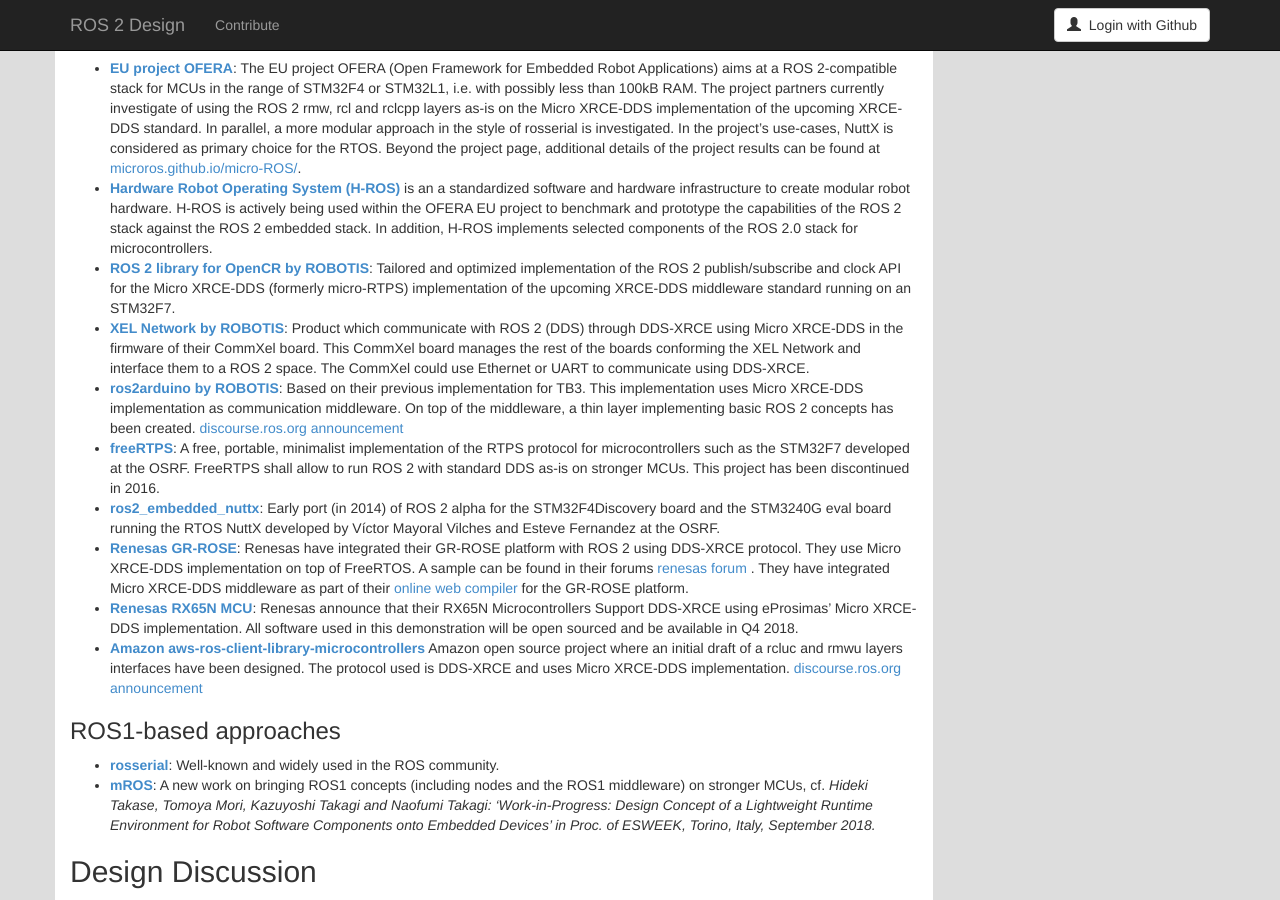
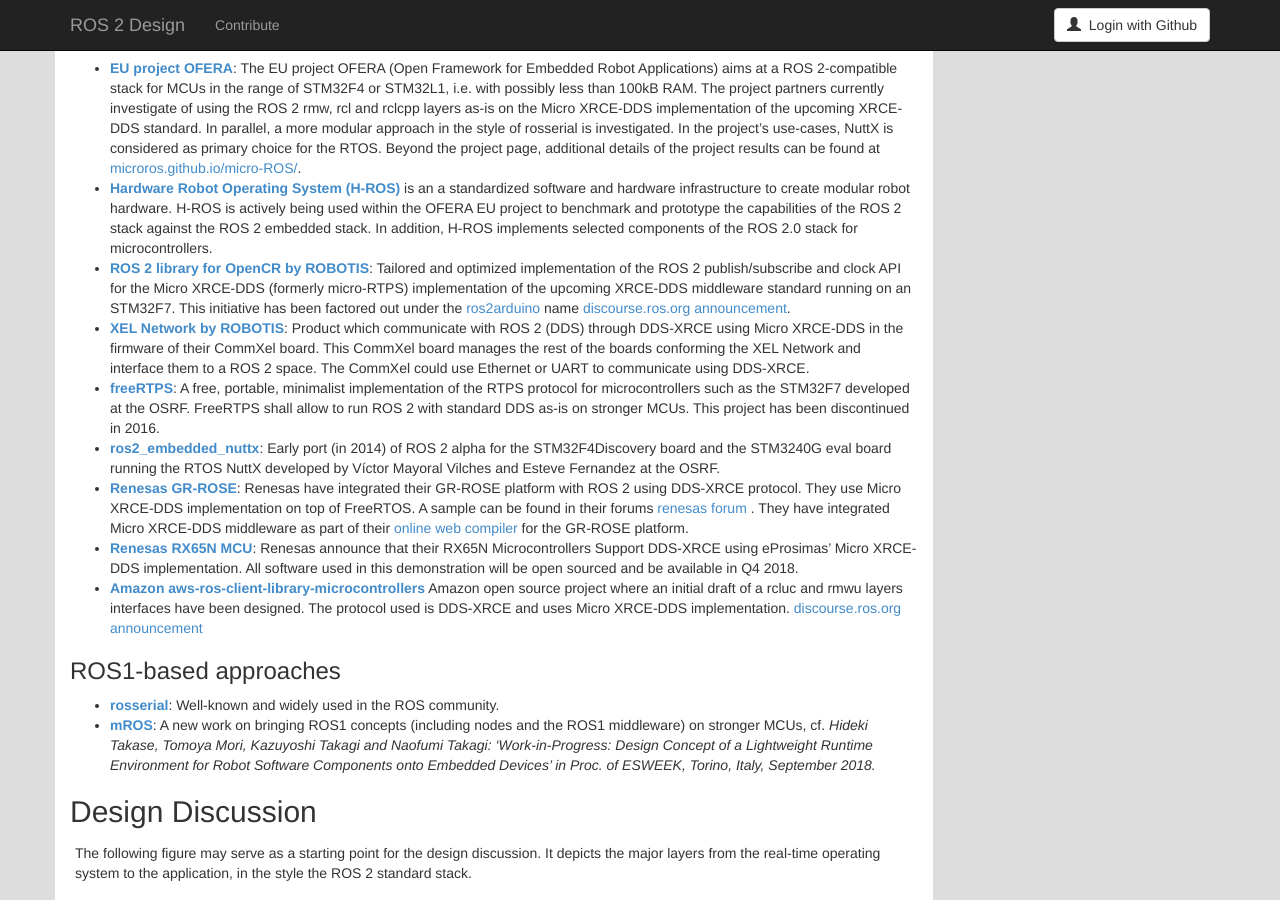
Before and after one commit to ros2/design, a Jekyll site: the page built from articles/embedded.md, in a window 1280 px wide and 900 px high, scrolled down 3786 px. Built offline with Jekyll 4.4.1, drawn with Linux system fonts in a browser that asks for light colours; nearby versions of some CDN libraries.

Commit message:
Refs #3512. Joins ros2arduino to related Robotis initiative.

```diff
--- a/articles/embedded.md
+++ b/articles/embedded.md
@@ -252,6 +252,8 @@
 Tailored and optimized implementation of the ROS 2 publish/subscribe
 and clock API for the Micro XRCE-DDS (formerly micro-RTPS) implementation
 of the upcoming XRCE-DDS middleware standard running on an STM32F7.
+This initiative has been factored out under the [ros2arduino](https://github.com/ROBOTIS-GIT/ros2arduino) name
+[discourse.ros.org announcement](https://discourse.ros.org/t/ros2arduino-discussion-for-development-ros2-library-for-arduino/6498).
 
 *   [**XEL Network by ROBOTIS**](https://xelnetwork.readthedocs.io):
   Product which communicate with ROS 2 (DDS) through DDS-XRCE using Micro
@@ -259,10 +261,6 @@
   This CommXel board manages the rest of the boards conforming the XEL
   Network and interface them to a ROS 2 space.
   The CommXel could use Ethernet or UART to communicate using DDS-XRCE.
-
-*    [**ros2arduino by ROBOTIS**](https://github.com/ROBOTIS-GIT/ros2arduino):
-  Based on their previous implementation for TB3. This implementation uses Micro XRCE-DDS implementation as communication middleware. On top of the middleware, a thin layer implementing basic ROS 2 concepts has been created.
-  [discourse.ros.org announcement](https://discourse.ros.org/t/ros2arduino-discussion-for-development-ros2-library-for-arduino/6498)
 
 *   [**freeRTPS**](https://github.com/ros2/freertps): A free, portable,
 minimalist implementation of the RTPS protocol for microcontrollers such as
```
